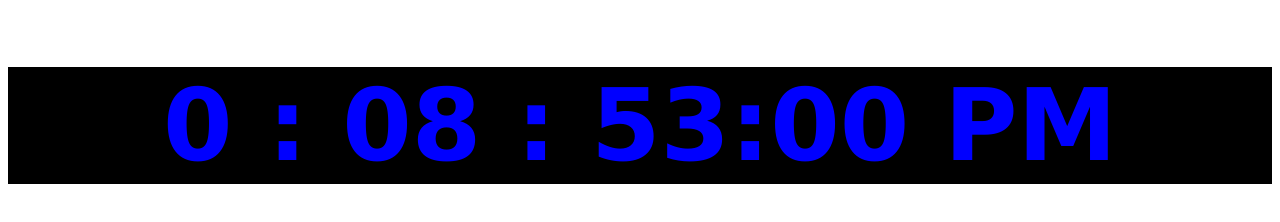
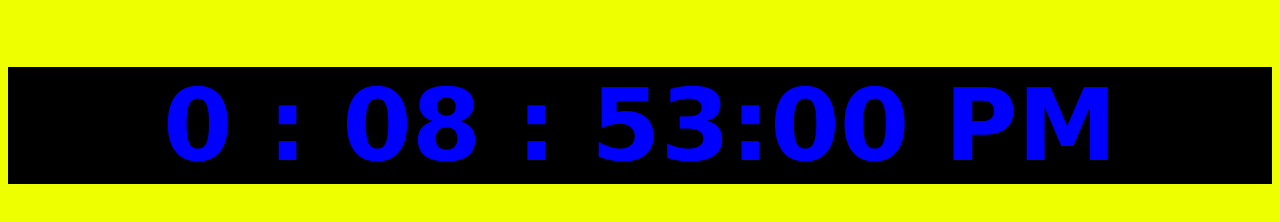
Before and after one commit to bigyan224/clock, a plain HTML site: page index.html in a window 1280 px wide. Drawn offline with Linux system fonts and the light colour scheme.

Commit message:
Update and rename clock.html to index.html

```diff
--- a/clock.html
+++ b/index.html
@@ -14,7 +14,9 @@
         color:blue;
         background-color: black;
     }
-
+    *{
+        background-color:rgb(238, 255, 0);
+    }
 </style>
 <body onload="time()">
     <div id="bg"></div>
```
